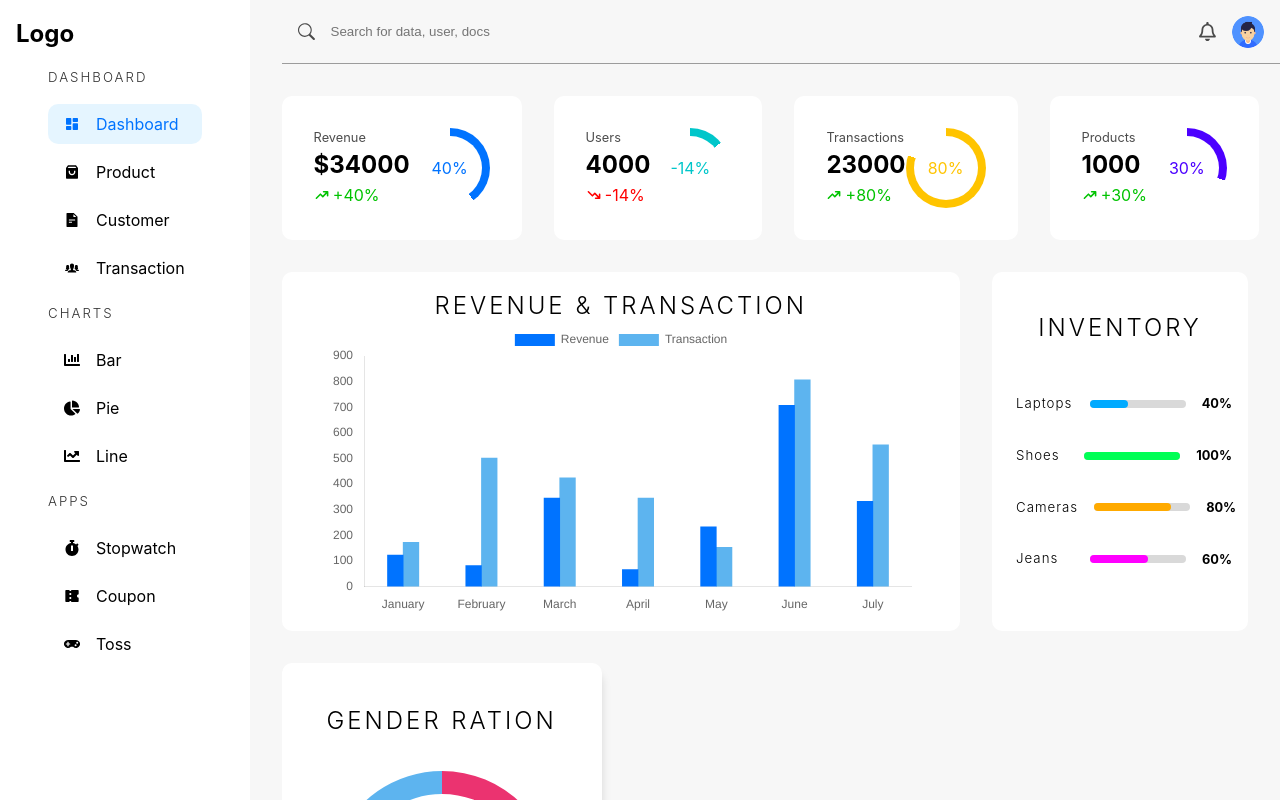
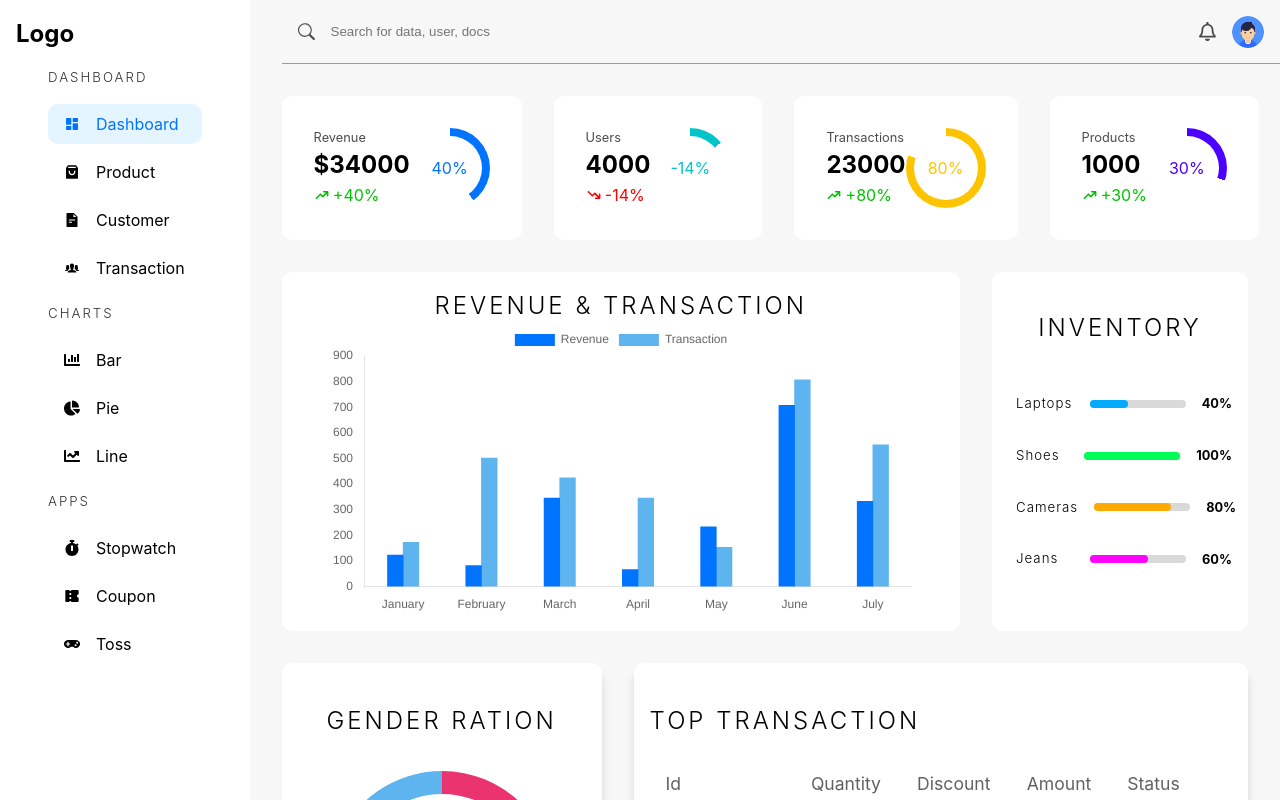
Before and after one commit to shuvox33/e-commerce-dashboard, a React (Vite) app: page /admin/dashboard in a window 1280 px wide. Built offline with nearby package versions, Linux system fonts and the light colour scheme.

Commit message:
added transaction table

```diff
--- a/src/components/Charts.tsx
+++ b/src/components/Charts.tsx
@@ -35,7 +35,6 @@ interface BarChartProps {
     bgColor_2: string;
     labels?: string[];
 }
-
 export const Barchart = ({ data_1 = [], data_2 = [], title_1, title_2, bgColor_1, bgColor_2, labels = months, horizontal = false }: BarChartProps) => {
 
     const options: ChartOptions<"bar"> = {
@@ -91,6 +90,7 @@ export const Barchart = ({ data_1 = [], data_2 = [], title_1, title_2, bgColor_1
     return <Bar options={options} data={data} />;
 }
 
+
 interface DoughnutChartProps{
     labels: string[];
     data: number[];
--- a/src/components/DashboardTable.tsx
+++ b/src/components/DashboardTable.tsx
@@ -1,11 +1,40 @@
-import React from 'react';
+import { Column } from "react-table";
+import TableHOC from "./TableHOC";
 
-const DashboardTable = () => {
-    return (
-        <div>
 
-        </div>
-    );
+interface DataType{
+    id: string;
+    quantity: number;
+    discount: number;
+    amount: number;
+    status: string;
+}
+
+const columns: Column<DataType>[] = [
+    {
+        Header: 'Id',
+        accessor:'id',
+    },
+    {
+        Header: 'Quantity',
+        accessor:'quantity',
+    },
+    {
+        Header: 'Discount',
+        accessor:'discount',
+    },
+    {
+        Header: 'Amount',
+        accessor:'amount',
+    },
+    {
+        Header: 'Status',
+        accessor:'status',
+    },
+]
+
+const DashboardTable = ({data=[]}: {data:DataType[]}) => {
+    return TableHOC<DataType>(columns, data, "transaction-box", "Top Transaction")();
 };
 
 export default DashboardTable;
--- a/src/pages/Dashboard.tsx
+++ b/src/pages/Dashboard.tsx
@@ -6,6 +6,7 @@ import { HiTrendingUp, HiTrendingDown } from "react-icons/hi";
 import data from '../assets/data.json';
 import { Barchart, DoughnutChart } from "../components/Charts";
 import { BiMaleFemale } from "react-icons/bi";
+import Table from '../components/DashboardTable'
 const Dashboard = () => {
     return (
         <div className="admin-container">
@@ -49,6 +50,8 @@ const Dashboard = () => {
                         <DoughnutChart labels={["Male", "Female"]} data={[19, 12]} backgroundColor={["hsl(340, 82%, 56%)", "rgba(53, 162,235,.8)"] } cutout={90}/>
                         <p><BiMaleFemale/></p>
                     </div>
+
+                    <Table data={data.transaction}/>
 
                 </section>
             </main>
--- a/src/pages/Products.tsx
+++ b/src/pages/Products.tsx
@@ -4,7 +4,9 @@ const Products = () => {
     return (
         <div className="admin-container">
             <AdminSideBar/>
-            <main>main</main>
+            <main>
+
+            </main>
         </div>
     );
 };
--- a/src/styles/_dashboard.scss
+++ b/src/styles/_dashboard.scss
@@ -145,5 +145,15 @@
                 color: rgba(0, 0, 0, .634);
             }
         }
+
+        .transaction-box{
+            width: 100%;
+            padding: 1rem;
+            overflow-x: auto;
+            >h2{
+                margin: 1.5rem 0 0 0;
+                @include heading;
+            }
+        }
     }
 }
--- a/src/styles/app.scss
+++ b/src/styles/app.scss
@@ -8,54 +8,63 @@
 
 }
 
-*{
+* {
     margin: 0;
     padding: 0;
     box-sizing: border-box;
 }
 
-a{
+a {
     text-decoration: none;
     color: black;
 }
 
-.red{
+.red {
     color: red;
 }
-.purple{
+
+.purple {
     color: rgb(47, 0, 255);
 }
-.green{
+
+.green {
     color: rgb(0, 195, 0);
 }
 
-.admin-container{
+.admin-container {
     @include grid(1fr 4fr, 2rem);
     height: 100vh;
     background-color: rgb(247, 247, 247);
-    > aside{
+
+    >aside {
         width: 100%;
         background-color: white;
         padding: 1rem;
         z-index: 10;
         overflow-y: auto;
-        &::-webkit-scrollbar{
+
+        &::-webkit-scrollbar {
             display: none;
         }
-        >div{
+
+        >div {
             margin: 1rem 2rem;
-            >h5{
+
+            >h5 {
                 @include heading(2px);
                 opacity: 0.8;
                 margin: 1rem 0;
             }
-            >ul{
+
+            >ul {
                 @include flex(column, unset, unset, 0.5rem);
                 list-style: none;
-                >li{
+
+                >li {
                     padding: 0.5rem 1rem;
                     border-radius: 10px;
-                    a{
+
+                    a {
                         color: rgb(0, 0, 0, .825);
                         @include flex(row, unset)
                     }
@@ -64,3 +73,71 @@ a{
         }
     }
 }
+
+.table {
+    border-collapse: collapse;
+    width: 100%;
+
+    th,
+    td {
+        padding: 8px;
+        text-align: left;
+        vertical-align: middle;
+    }
+
+    th {
+        font-weight: bold;
+        color: #0000009e;
+        font-size: 1.1rem;
+        font-weight: 400;
+        padding: 2rem 1rem;
+    }
+
+    tbody {
+        tr {
+            box-shadow: 0px 1px 1px rgba(0, 0, 0, 0.093);
+        }
+
+        td {
+            padding: 1rem;
+
+            img {
+                width: 4rem;
+                height: 4rem;
+                object-fit: contain;
+                border-radius: 10px;
+            }
+
+            a {
+                text-decoration: none;
+                background-color: rgba(44, 104, 255, 0.455);
+                color: rgba(44, 104, 255);
+                padding: 0.25rem 0.5rem;
+                border-radius: 10px;
+            }
+
+            button {
+                width: 2rem;
+                height: 2rem;
+                font-size: 1.1rem;
+                border: none;
+                outline: none;
+                background-color: transparent;
+                cursor: pointer;
+                color: rgb(255, 44, 44);
+
+                &:hover {
+                    opacity: 0.6;
+                }
+            }
+
+            &:first-child {
+                border-left: none;
+            }
+
+            &:last-child {
+                border-right: none;
+            }
+        }
+    }
+}
```
Also changed, not shown: src/routes/Routes.tsx (deleted).
